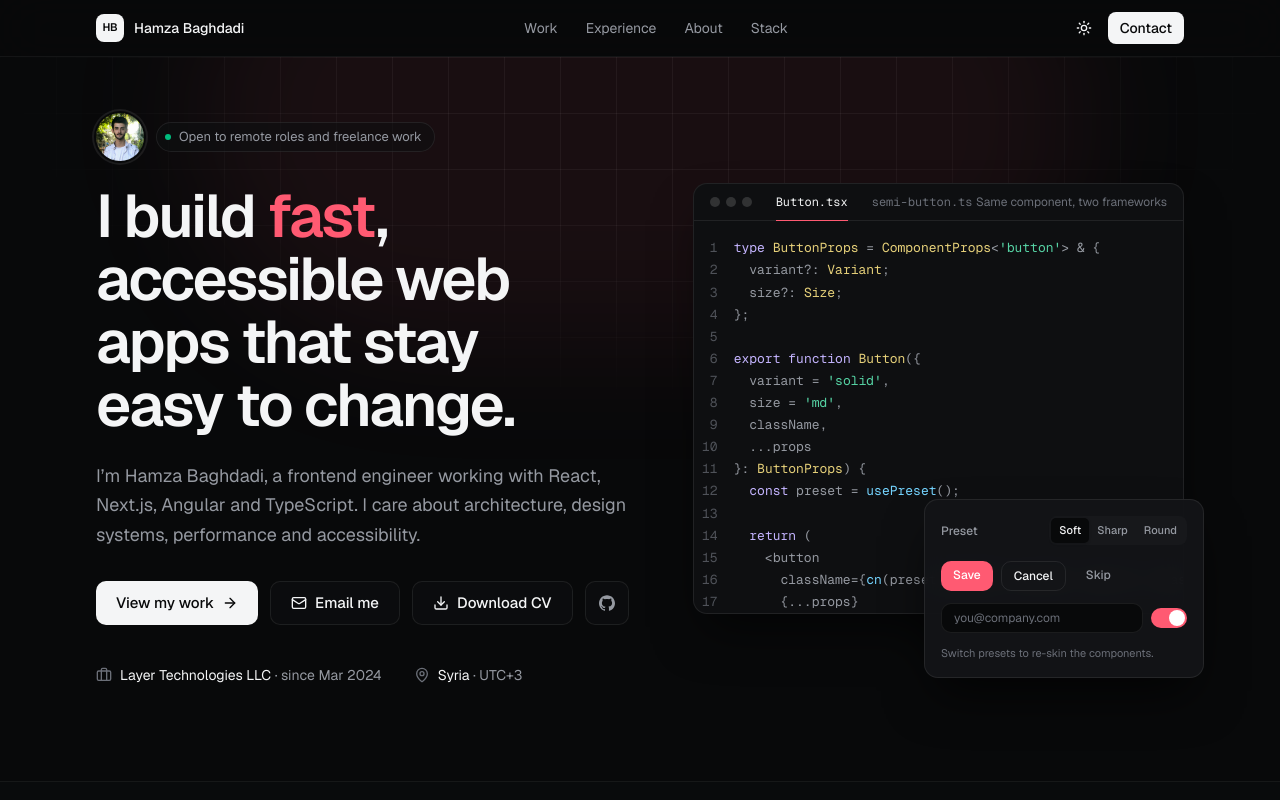
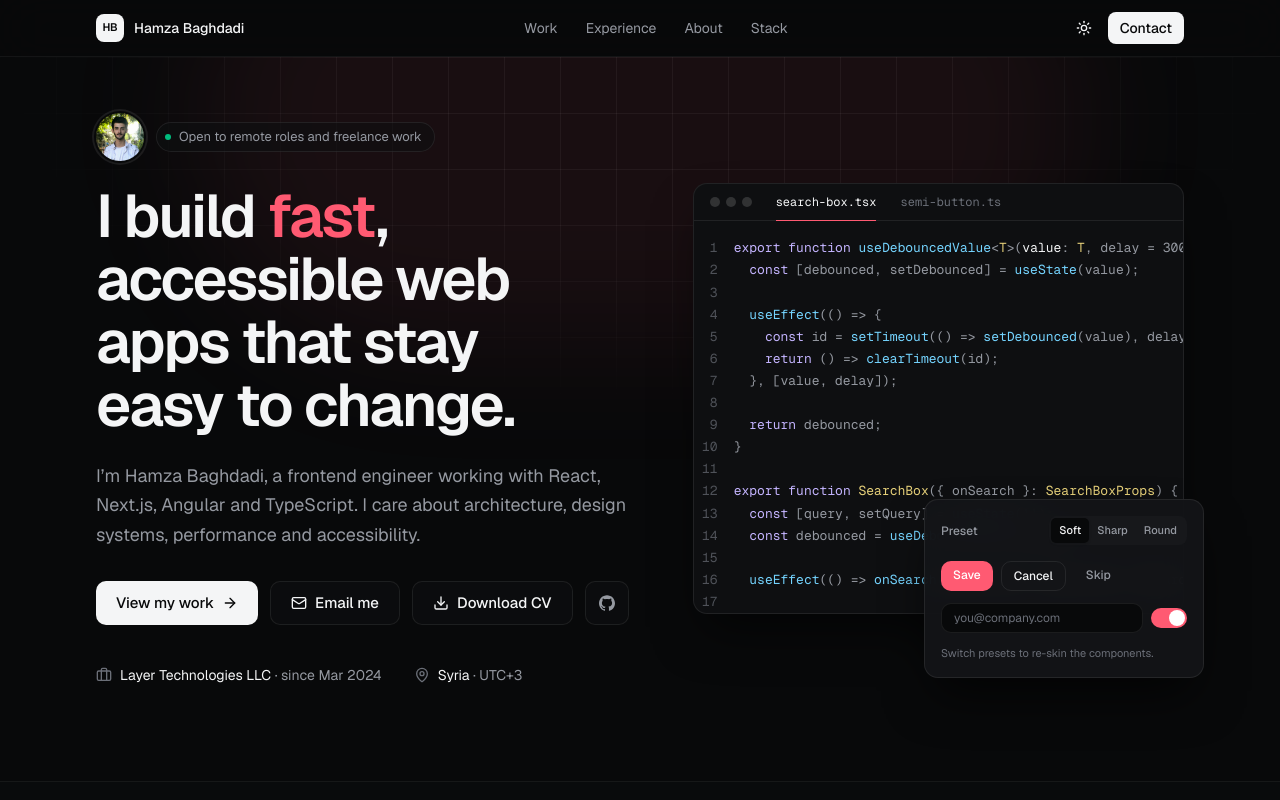
Before and after one commit to HamzaBaghdadi/HamzaBaghdadi.github.io, a Next.js app: page / in a window 1280 px wide. Shown: the top 800 px of the page. Built offline with nearby package versions, Linux system fonts and the light colour scheme; no server answers.

Commit message:
Stop implying SemiUI has a React version
Replace the React preset button with a generic debounced search box and
drop the "Same component, two frameworks" caption. SemiUI is Angular-only.

```diff
--- a/components/site/code-window.tsx
+++ b/components/site/code-window.tsx
@@ -4,27 +4,32 @@ import { useState } from "react";
 import { cn } from "@/lib/utils";
 
 /**
- * The same preset-driven button written for React and for Angular, with a small
- * dependency-free highlighter that only needs to handle these two snippets.
+ * Two short code samples: a generic React example and SemiUI's Angular button.
+ * The highlighter is dependency-free and only needs to handle these two snippets.
  */
 
-const reactSnippet = `type ButtonProps = ComponentProps<'button'> & {
-  variant?: Variant;
-  size?: Size;
-};
+const reactSnippet = `export function useDebouncedValue<T>(value: T, delay = 300) {
+  const [debounced, setDebounced] = useState(value);
 
-export function Button({
-  variant = 'solid',
-  size = 'md',
-  className,
-  ...props
-}: ButtonProps) {
-  const preset = usePreset();
+  useEffect(() => {
+    const id = setTimeout(() => setDebounced(value), delay);
+    return () => clearTimeout(id);
+  }, [value, delay]);
+
+  return debounced;
+}
+
+export function SearchBox({ onSearch }: SearchBoxProps) {
+  const [query, setQuery] = useState('');
+  const debounced = useDebouncedValue(query);
+
+  useEffect(() => onSearch(debounced), [debounced, onSearch]);
 
   return (
-    <button
-      className={cn(preset.button({ variant, size }), className)}
-      {...props}
+    <input
+      type="search"
+      value={query}
+      onChange={(e) => setQuery(e.target.value)}
     />
   );
 }`;
@@ -49,7 +54,7 @@ export class SemiButton {
 }`;
 
 const files = [
-  { name: "Button.tsx", label: "React", code: reactSnippet },
+  { name: "search-box.tsx", label: "React", code: reactSnippet },
   { name: "semi-button.ts", label: "Angular", code: angularSnippet },
 ];
 
@@ -126,9 +131,7 @@ export function CodeWindow() {
               {active === i && <span aria-hidden className="absolute inset-x-3 -bottom-px h-px bg-brand" />}
             </button>
           ))}
-        </div>
-        <figcaption className="ml-auto hidden shrink-0 text-xs whitespace-nowrap text-faint xl:block">Same component, two frameworks</figcaption>
-      </div>
+        </div>      </div>
       <pre
         id="code-panel"
         role="tabpanel"
```
